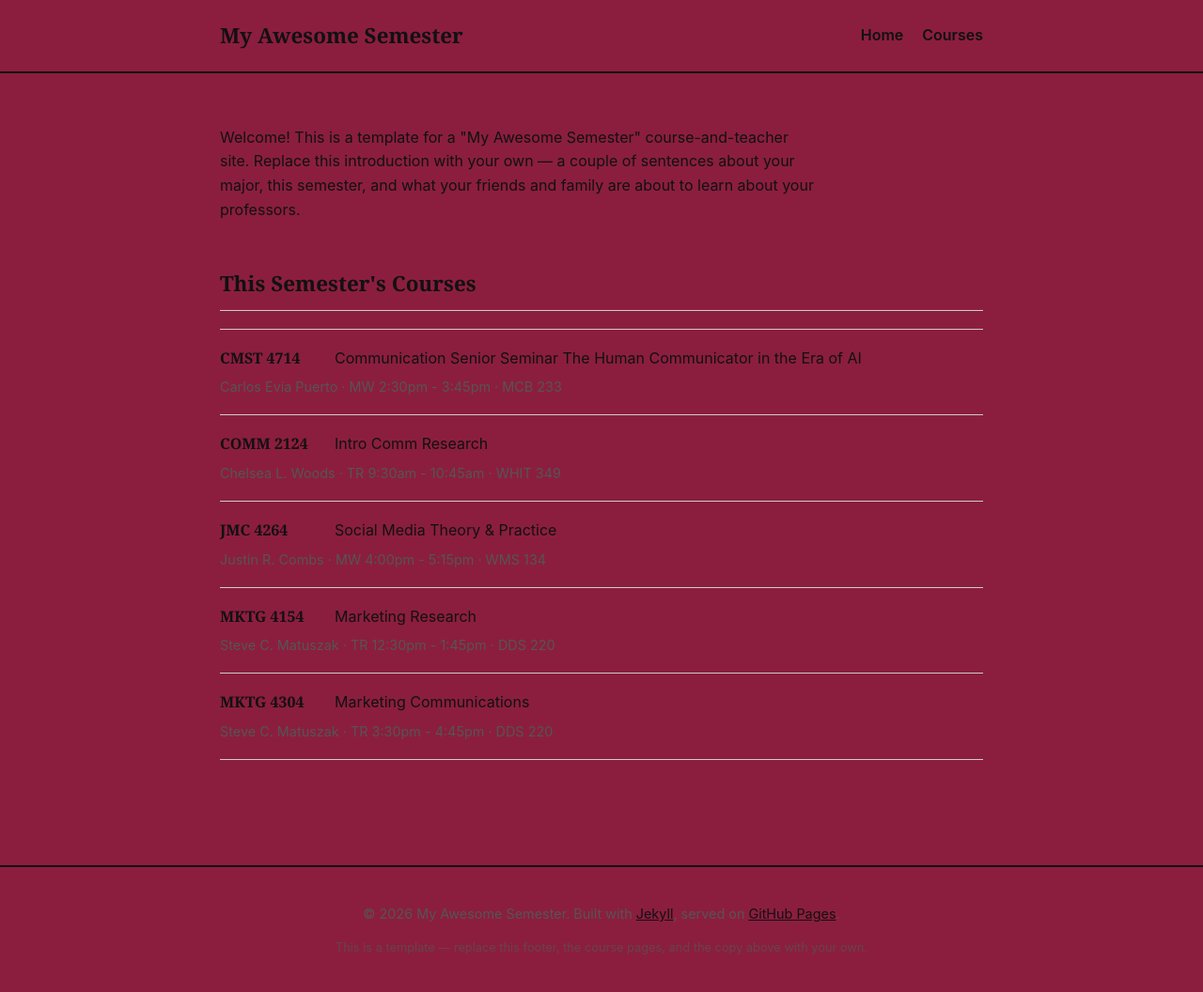
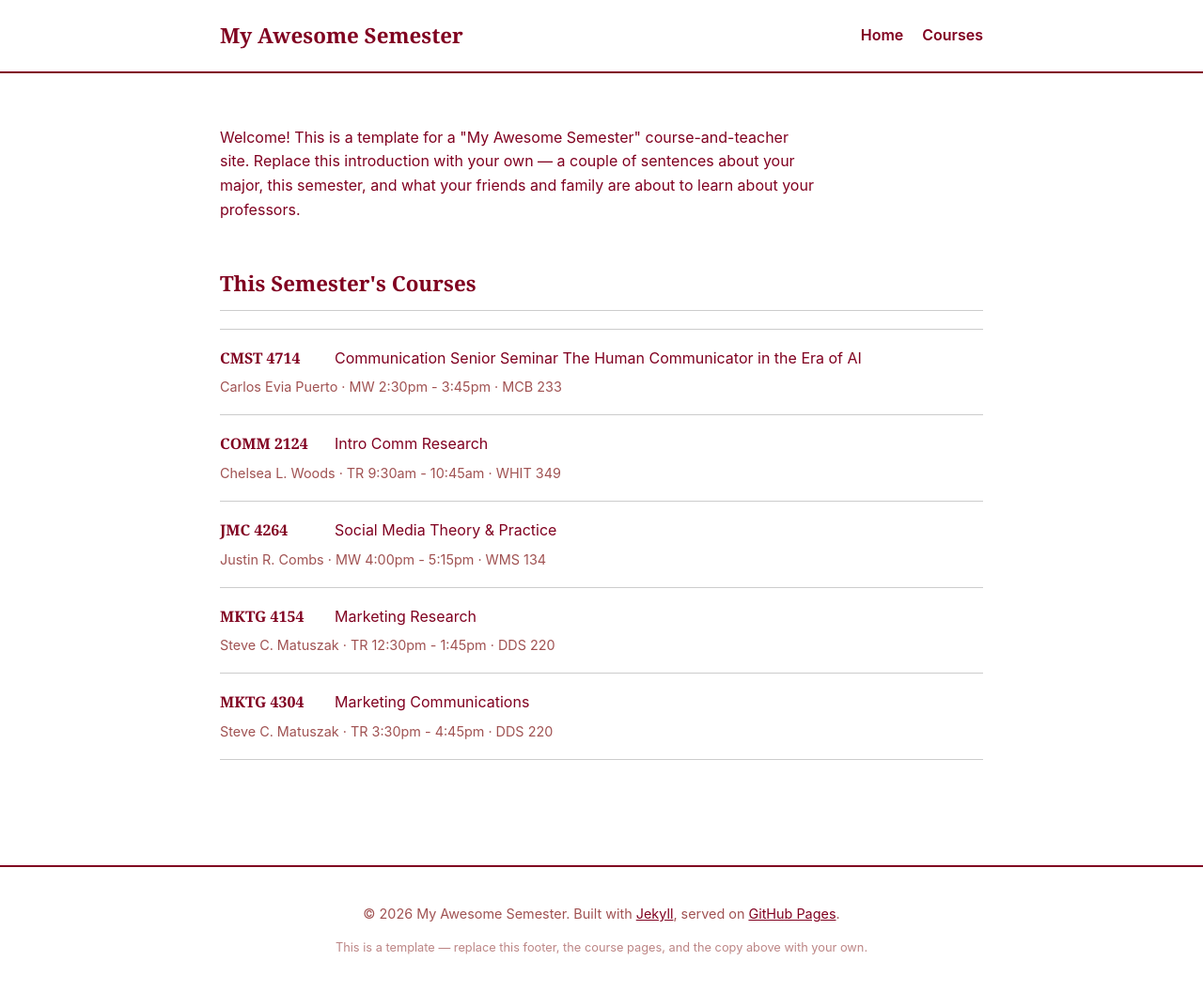
Before and after one commit to abbyduffer12/myawesomesemester, a Jekyll site: the page built from index.md, in a window 1280 px wide. Shown: the whole page at 94% size. Built offline with Jekyll 4.4.1, drawn with Linux system fonts in a browser that asks for light colours.

Commit message:
Update color variables in main.scss

```diff
--- a/assets/css/main.scss
+++ b/assets/css/main.scss
@@ -8,10 +8,10 @@
 // ------------------------------------------------------------------
 
 :root {
-  --color-bg: #8b1e3f;
-  --color-surface: #8b1e3f;
-  --color-ink: #111111;
-  --color-ink-soft: #555555;
+  --color-bg: #ffffff;
+  --color-surface: #ffffff;
+  --color-ink: #800020;
+  --color-ink-soft: #a05252;
   --color-line: #cccccc;
   --color-accent: #000000;
   --color-white: #ffffff;
```
